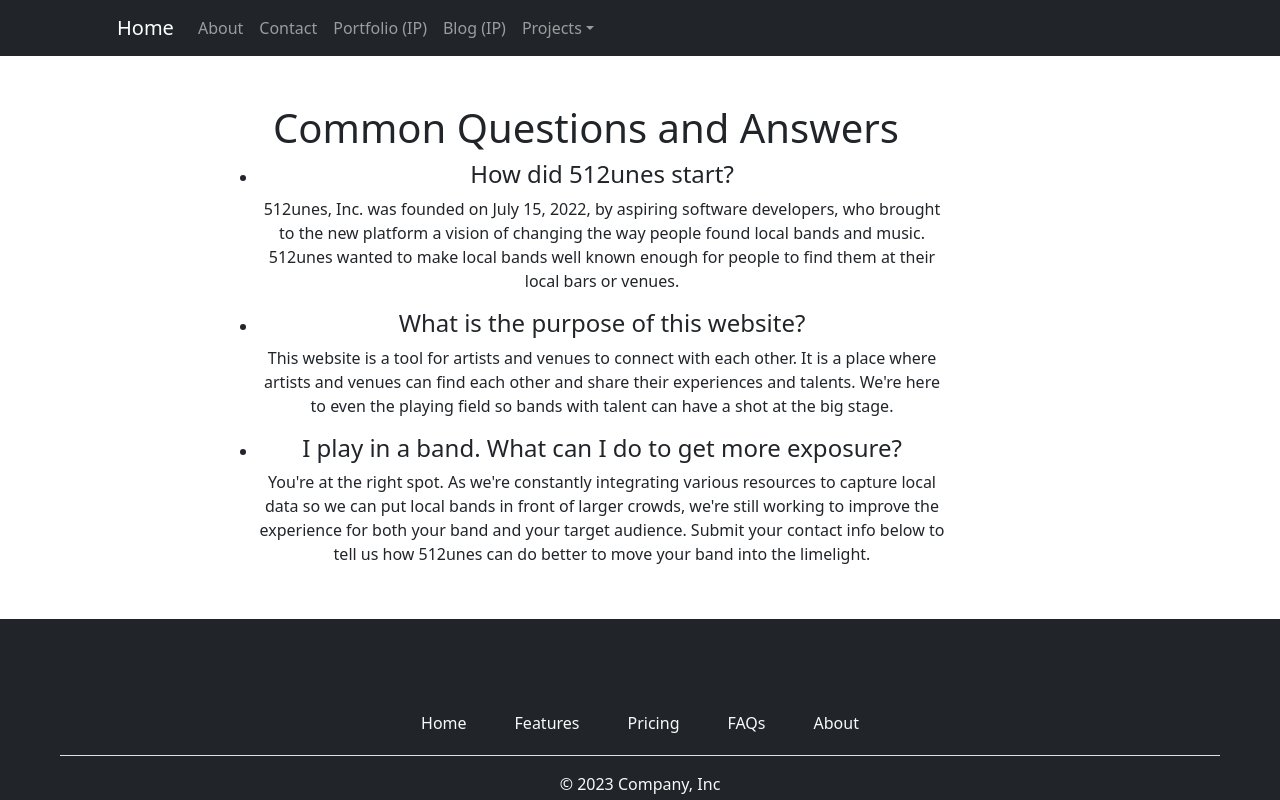
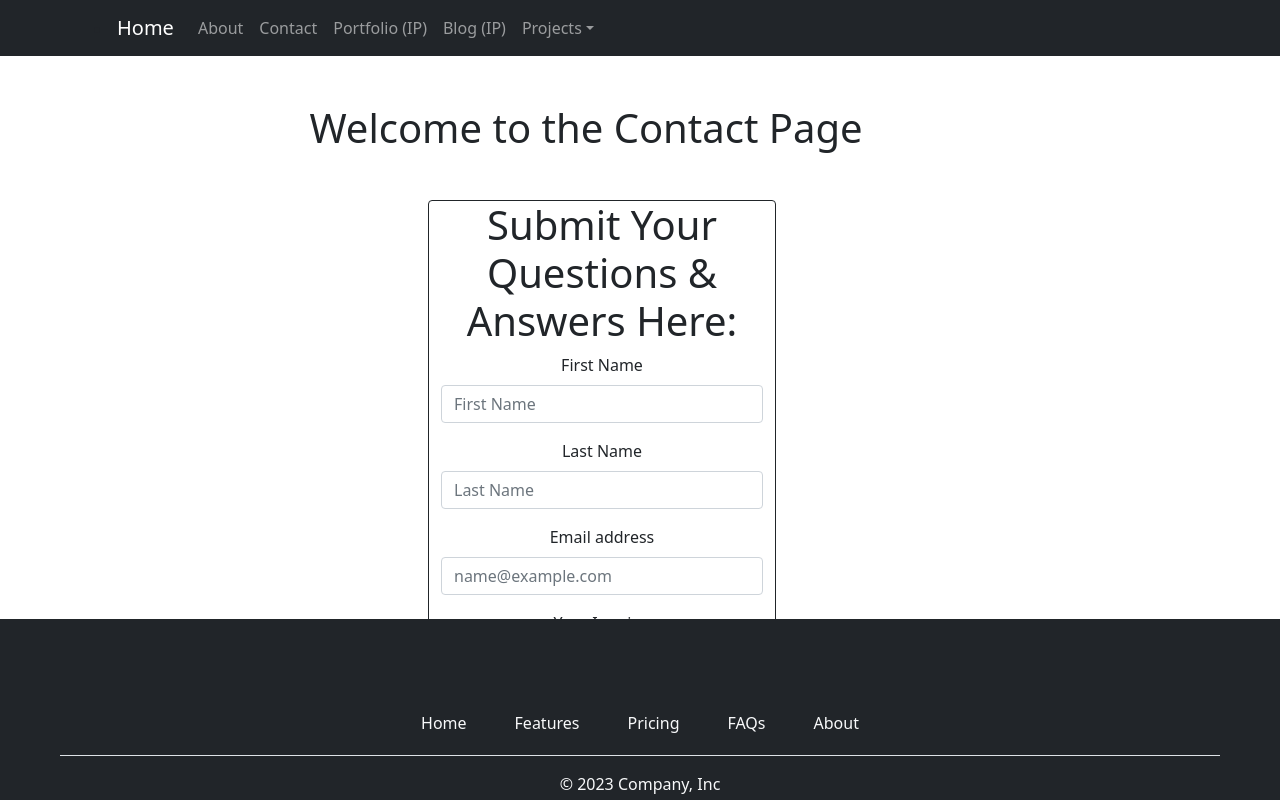
Before and after one commit to PhillipMagos/phillipmagos.dev, a React (Create React App) app in the folder phillipmagos.net/: page /contact in a window 1280 px wide. Shown: the top 800 px of the page. Built offline with nearby package versions, Linux system fonts and the light colour scheme; grey boxes are pictures that could not be loaded.

Commit message:
contact form

```diff
--- a/phillipmagos.net/src/App.js
+++ b/phillipmagos.net/src/App.js
@@ -14,7 +14,7 @@ function App() {
     <>
       <Navbar />
       <div className="containerd-flex align-items-center">
-        <Routes class="">
+        <Routes class="justify-content-center">
           <Route path="/" element={<Home />} />
           <Route path="/home" element={<Home />} />
           <Route path="/contact" element={<Contact />} />
--- a/phillipmagos.net/src/pages/Contact.js
+++ b/phillipmagos.net/src/pages/Contact.js
@@ -1,42 +1,37 @@
 import "bootstrap/dist/css/bootstrap.min.css"
-
+import "./heroes.css"
 export default function Contact() {
   return (
-    <div>
-{/* <!-- <h1 class="row justify-content-center">Welcome to the contact page</h1> --> */}
     <div class="container">
-  {/* <!-- next line centers the child elements --> */}
       <div class="row mt-5 justify-content-center">
         <div class="col-md-8">
-      {/* <!-- h1 tag won't center from parent element. bootstrap class had to be used. --> */}
-      <h1>Common Questions and Answers</h1>
-      <ul>
-        <li>
-                    {/* <!-- h4 tags don't have to be centered as it would look odd. --> */}
-          <h4>How did 512unes start?</h4>
-          <p>512unes, Inc. was founded on July 15, 2022, by aspiring software developers, who brought to the new platform a vision of changing the way people found local bands and music. 512unes wanted to make local bands well known enough for people to find them at their local bars or venues.</p>
-        </li>
-        <li>
-          <h4>What is the purpose of this website?</h4>
-          <p>This website is a tool for artists and venues to connect with each other. It is a place where artists and venues can find each other and share their experiences and talents. We're here to even the playing field so bands with talent can have a shot at the big stage.</p>
-        </li>
-        <li>
-          <h4>I play in a band. What can I do to get more exposure?</h4>
-          <p>You're at the right spot. As we're constantly integrating various resources to capture local data so we can put local bands in front of larger crowds, we're still working to improve the experience for both your band and your target audience. Submit your contact info below to tell us how 512unes can do better to move your band into the limelight.</p>
-        </li>
-      </ul>
+          <h1>Welcome to the Contact Page</h1>
+          <div class="container">
+            <div class="row mt-5 justify-content-center">
+              <div class="col-md-6 border border-dark rounded">
+                <h1 class="justify-content-center">Submit Your Questions & Answers Here:</h1>
+                <div class="mb-3">
+                  <label for="exampleFormControlInput1" class="form-label">First Name</label>
+                  <input type="text" class="form-control" id="exampleFormControlInput1" placeholder="First Name"></input>
+                </div>
+                <div class="mb-3">
+                  <label for="exampleFormControlInput1" class="form-label">Last Name</label>
+                  <input type="text" class="form-control" id="exampleFormControlInput1" placeholder="Last Name"></input>
+                </div>
+                <div class="mb-3">
+                  <label for="exampleFormControlInput1" class="form-label">Email address</label>
+                  <input type="email" class="form-control" id="exampleFormControlInput1" placeholder="name@example.com"></input>
+                </div>
+                <div class="mb-3">
+                  <label for="exampleFormControlTextarea1" class="form-label">Your Inquiry:</label>
+                  <textarea class="form-control" id="exampleFormControlTextarea1" rows="3"></textarea>
+                  <button class="mt-5">Submit</button>
                 </div>
               </div>
             </div>
-{/* <!-- Next line provides contact info--> */}
-<div class="row mt-5 justify-content-center">
-  <div class="col-md-6">
-    <h1 class="justify-content-center">For inquiries, contact support@codebusters.com</h1>
-  {/* <!-- Next line is used as a crutch to add space between container and the footer --> */}
-    <img src="https://wallpaperaccess.com/full/1556608.jpg" width="100" height="300" alt=""></img>
           </div>
         </div>
       </div>
-
+    </div>
       )
 }
```
Lines whose indentation alone changed are shown as unchanged.
